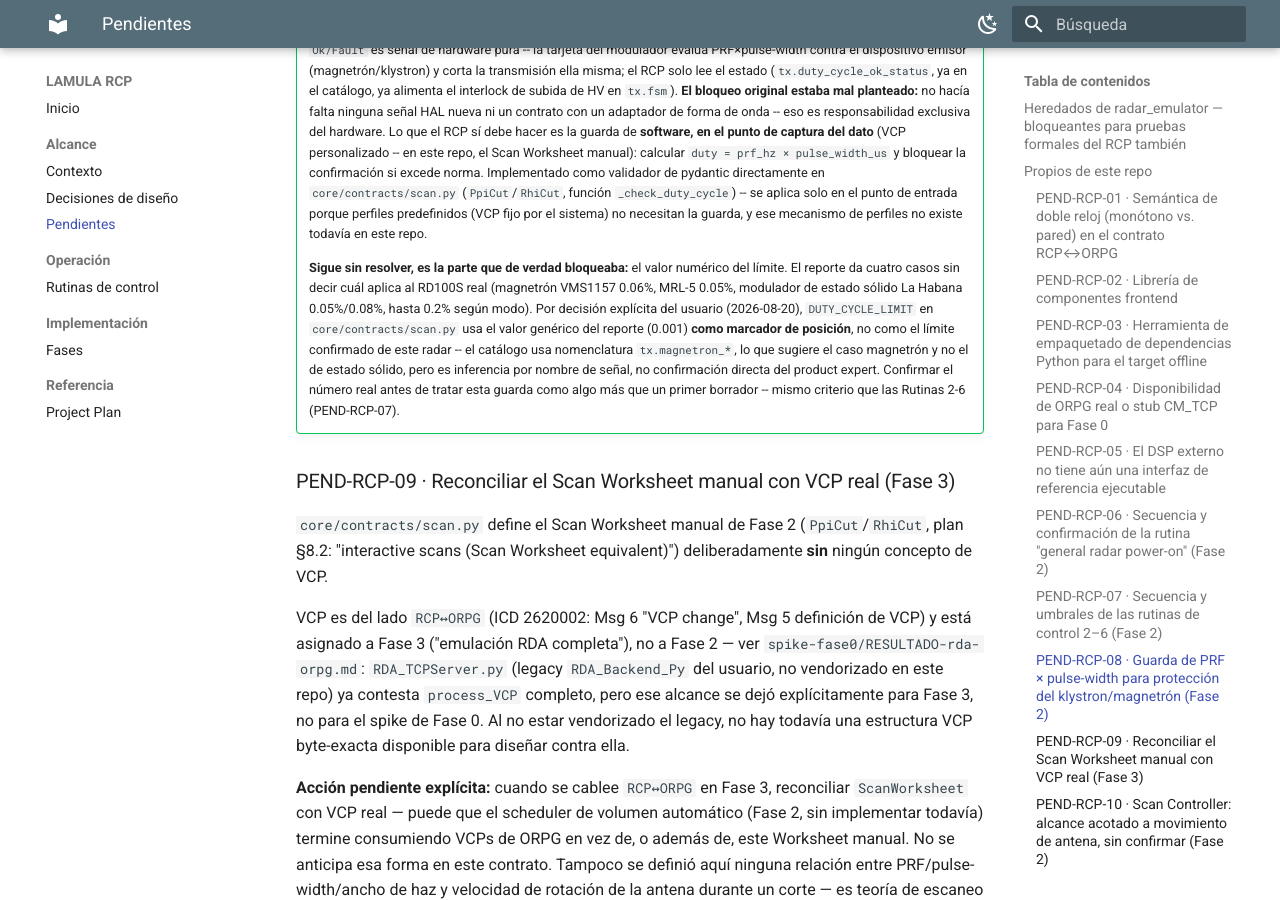
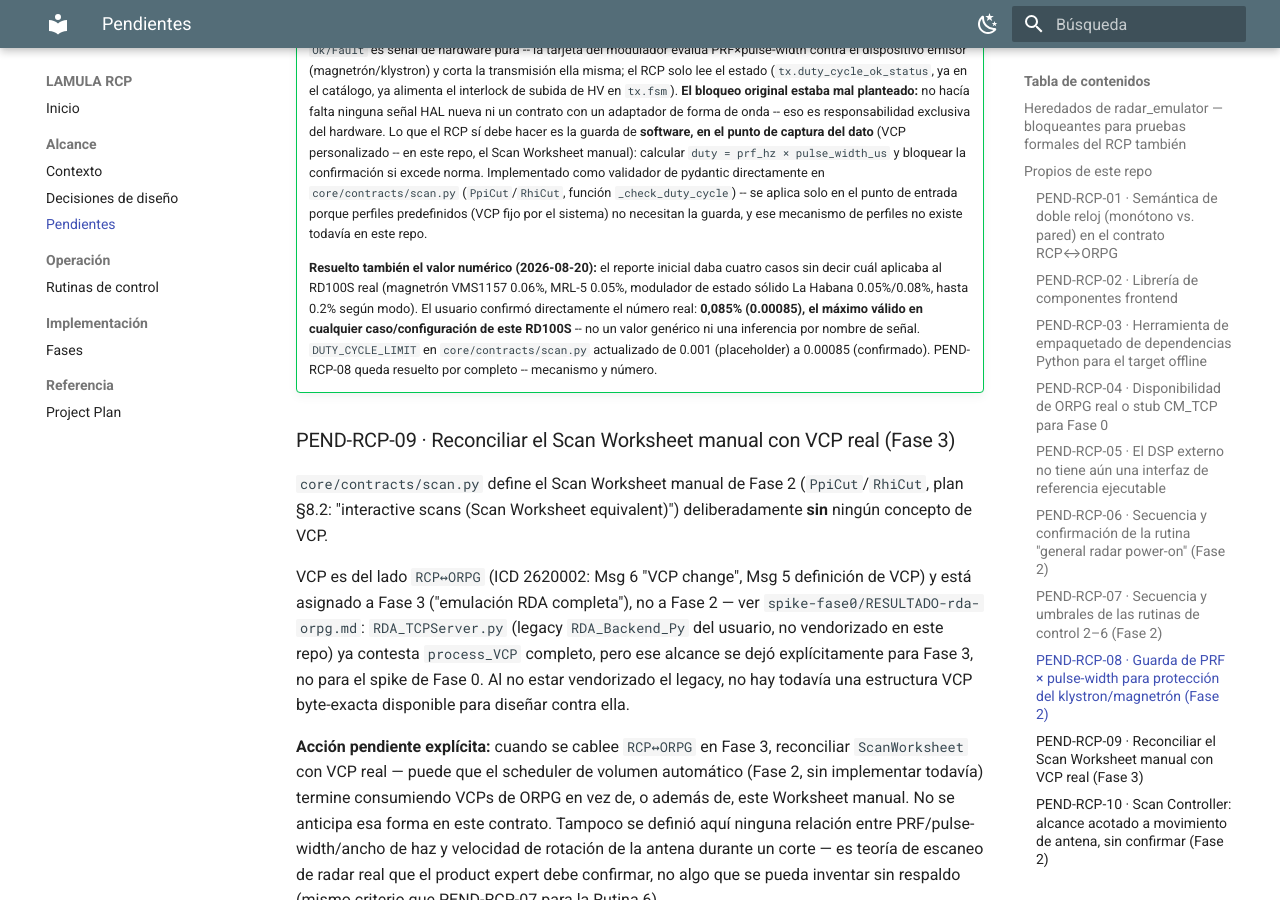
Before and after one commit to vladimir1284/lamula-rcp, an MkDocs documentation site: the page built from docs/alcance/pendientes.md, in a window 1280 px wide and 900 px high, scrolled down 6625 px. Built offline with MkDocs 1.6.1 and Material for MkDocs 9.7.7, drawn with Linux system fonts in a browser that asks for light colours.

Commit message:
PEND-RCP-08: DUTY_CYCLE_LIMIT confirmado en 0.00085 (0,085%)
Reemplaza el placeholder generico 0.001 por el numero real que el
usuario confirmo como maximo valido en cualquier caso/configuracion
de este RD100S. PEND-RCP-08 queda resuelto por completo (mecanismo +
numero).

Co-Authored-By: Claude Sonnet 5 <noreply@anthropic.com>

```diff
--- a/docs/alcance/pendientes.md
+++ b/docs/alcance/pendientes.md
@@ -266,15 +266,13 @@ mitad fuera explícitamente.
     en el punto de entrada porque perfiles predefinidos (VCP fijo por el sistema) no necesitan la
     guarda, y ese mecanismo de perfiles no existe todavía en este repo.
 
-    **Sigue sin resolver, es la parte que de verdad bloqueaba:** el valor numérico del límite.
-    El reporte da cuatro casos sin decir cuál aplica al RD100S real (magnetrón VMS1157 0.06%,
-    MRL-5 0.05%, modulador de estado sólido La Habana 0.05%/0.08%, hasta 0.2% según modo). Por
-    decisión explícita del usuario (2026-08-20), `DUTY_CYCLE_LIMIT` en `core/contracts/scan.py`
-    usa el valor genérico del reporte (0.001) **como marcador de posición**, no como el límite
-    confirmado de este radar -- el catálogo usa nomenclatura `tx.magnetron_*`, lo que sugiere el
-    caso magnetrón y no el de estado sólido, pero es inferencia por nombre de señal, no
-    confirmación directa del product expert. Confirmar el número real antes de tratar esta guarda
-    como algo más que un primer borrador -- mismo criterio que las Rutinas 2-6 (PEND-RCP-07).
+    **Resuelto también el valor numérico (2026-08-20):** el reporte inicial daba cuatro casos sin
+    decir cuál aplicaba al RD100S real (magnetrón VMS1157 0.06%, MRL-5 0.05%, modulador de estado
+    sólido La Habana 0.05%/0.08%, hasta 0.2% según modo). El usuario confirmó directamente el
+    número real: **0,085% (0.00085), el máximo válido en cualquier caso/configuración de este
+    RD100S** -- no un valor genérico ni una inferencia por nombre de señal. `DUTY_CYCLE_LIMIT` en
+    `core/contracts/scan.py` actualizado de 0.001 (placeholder) a 0.00085 (confirmado). PEND-RCP-08
+    queda resuelto por completo -- mecanismo y número.
 
 ### PEND-RCP-09 · Reconciliar el Scan Worksheet manual con VCP real (Fase 3)
 
```
Also changed, not shown: 1 other file.
